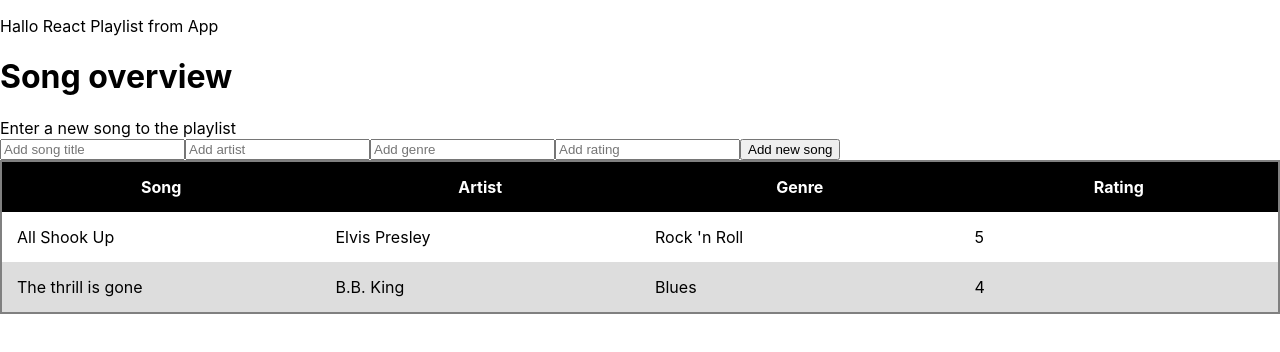
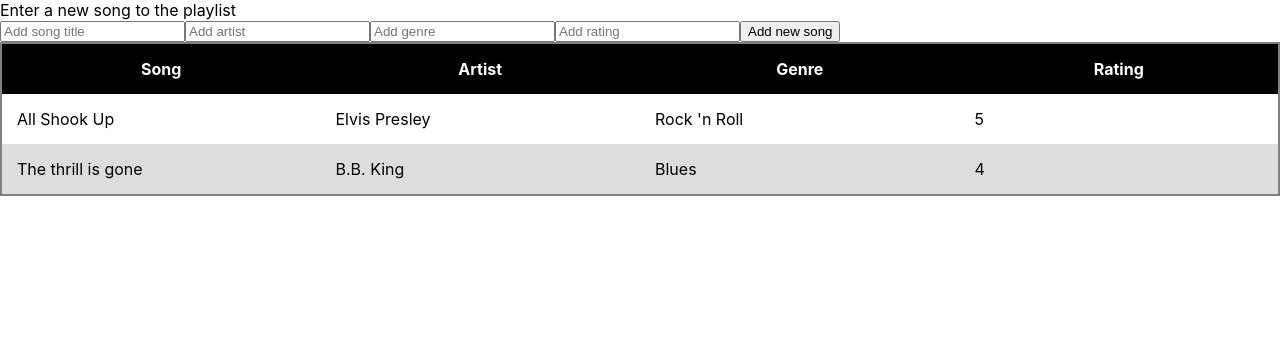
Before and after one commit to PasquinelP/pascal_pater-eindopdracht-React-Playlist, a React (Create React App) app: page / in a window 1280 px wide. Shown: the top 352 px of the page. Built offline with nearby package versions, Linux system fonts and the light colour scheme; the HTML template or start-up script is replaced by a standard one.

Commit message:
remove initial test content

```diff
--- a/src/App.js
+++ b/src/App.js
@@ -5,7 +5,6 @@ function App() {
   return (
     <AppProvider>
       <div className="App">
-        <p>Hallo React Playlist from App</p>
         <SongOverview />
       </div>
     </AppProvider>
--- a/src/components/SongOverview.js
+++ b/src/components/SongOverview.js
@@ -4,10 +4,8 @@ import SongList from './SongList';
 
 const SongOverview = () => {
 
-
   return (
     <div>
-      <h1>Song overview</h1>
       <SongForm />
       <SongList />
     </div>
```
